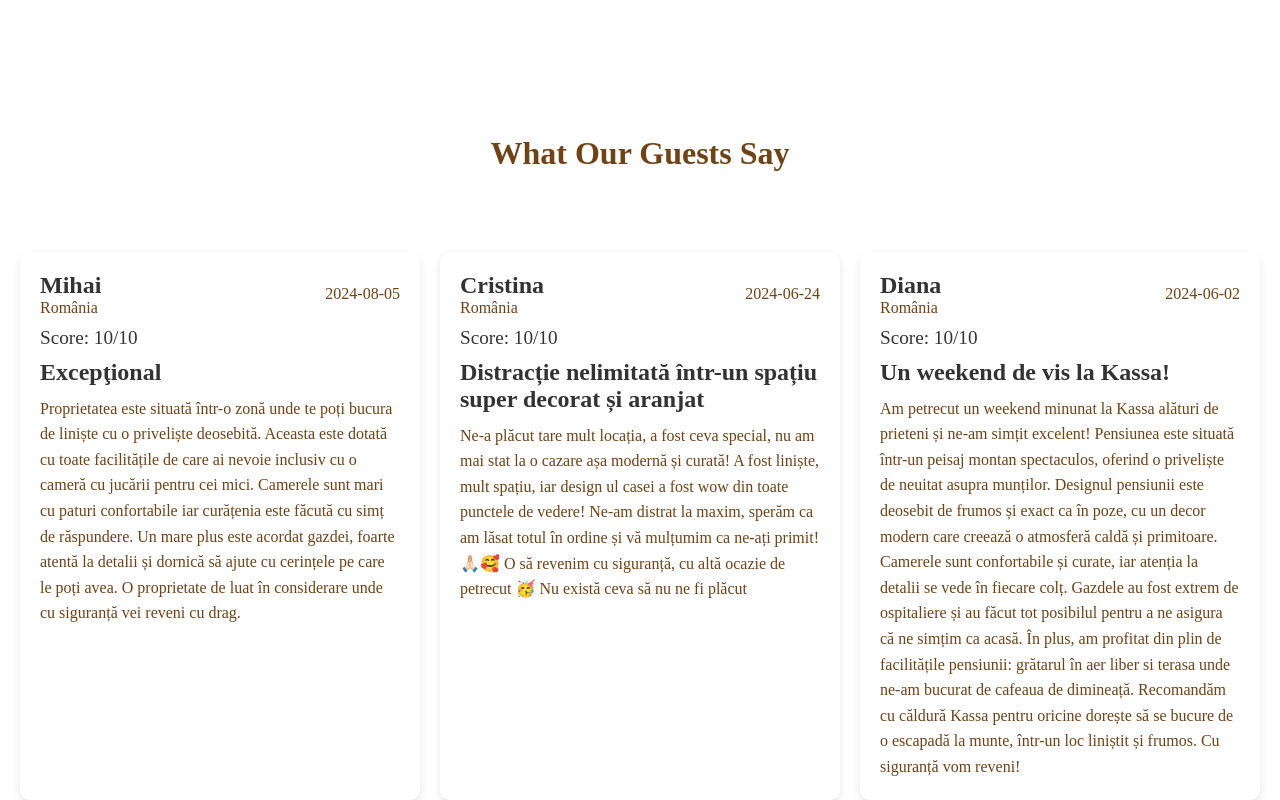
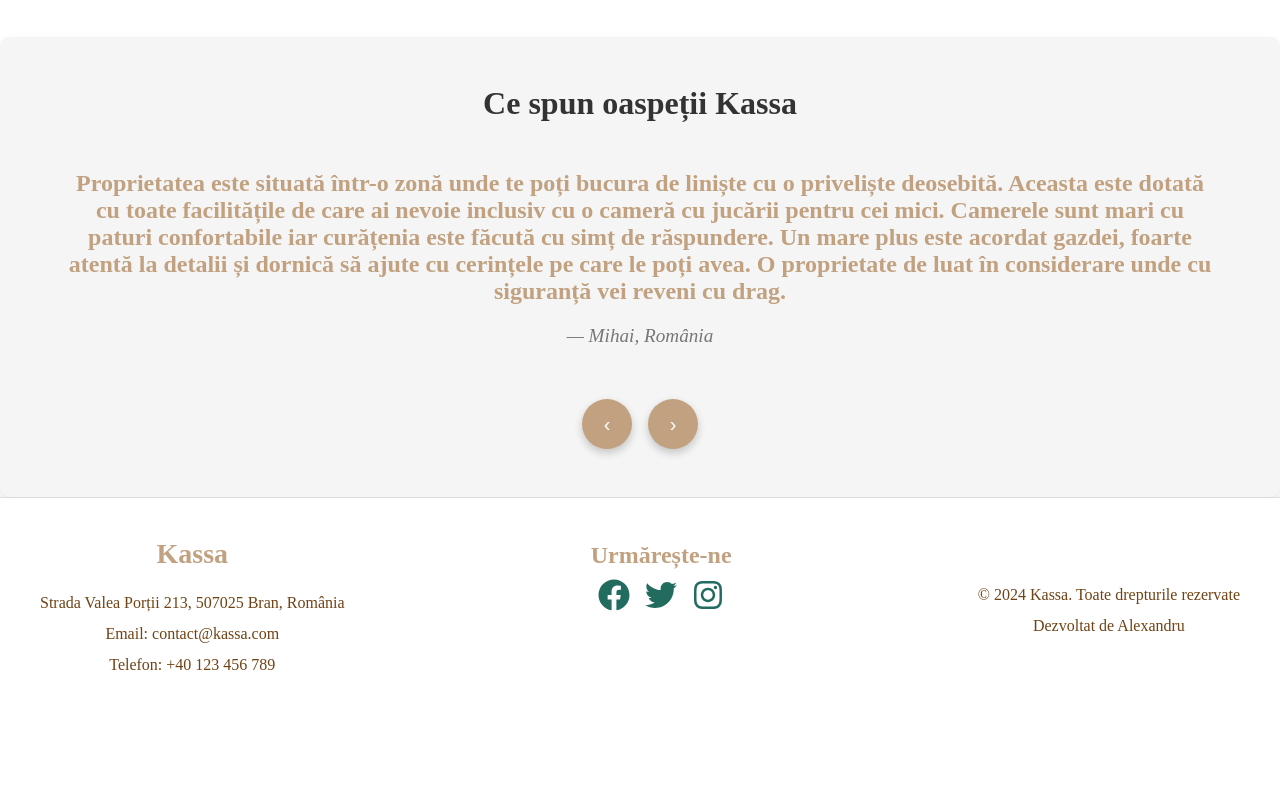
Before and after one commit to Alexandru-Dumitrel-Gheorghe/Kassa-Pension-V2, a React (Create React App) app: page / in a window 1280 px wide. Shown: the part 3240-4040 px from the top of the page. After the commit the page ends 3962 px from the top, so only its background shows below. Built offline with nearby package versions, Linux system fonts and the light colour scheme.

Commit message:
Major Updates

```diff
--- a/src/components/Prices/AccommodationInfo.css
+++ b/src/components/Prices/AccommodationInfo.css
@@ -1,13 +1,3 @@
-:root {
-  --primary-color: #d4af37;
-  --secondary-color: #007bff;
-  --background-color: #f1f1f1;
-  --text-color: #333;
-  --light-text-color: #666;
-  --box-shadow-color: rgba(0, 0, 0, 0.1);
-  --hover-box-shadow-color: rgba(0, 0, 0, 0.2);
-}
-
 .accommodation-info {
   padding: 2rem;
   background-color: var(--background-color);
--- a/src/components/Prices/PriceRooms.css
+++ b/src/components/Prices/PriceRooms.css
@@ -3,6 +3,7 @@
   background-color: var(--background-color);
   color: var(--text-color);
   text-align: center; /* Centrare text pentru titlu și descriere */
+  overflow: hidden;
 }
 
 .rooms-title {
--- a/src/components/home/BenefitsSection.css
+++ b/src/components/home/BenefitsSection.css
@@ -1,16 +1,3 @@
-:root {
-  --title-color: #333333;
-  --text-color: #704214;
-  --icons-color: #c1a17f;
-  --background-color: #ffffff;
-  --primary-color: #c1a17f;
-  --secondary-color: #704214;
-  --accent-color: #333333;
-  --shadow-color: rgba(0, 0, 0, 0.1);
-  --primary-font: "Lucida Handwriting", serif;
-  --heading-font: "Lucida Handwriting", serif;
-}
-
 body {
   background-color: var(--background-color);
   color: var(--text-color);
@@ -22,33 +9,39 @@ body {
   justify-content: center;
   align-items: center;
   padding: 40px 20px;
-  background-color: var(--background-color);
   text-align: center;
 }
 
 .atf-content {
-  max-width: 800px;
+  max-width: 900px;
   width: 100%;
   background: var(--background-color);
   border-radius: 15px;
-  box-shadow: 0 4px 8px var(--shadow-color);
-  padding: 20px;
+  box-shadow: 0 4px 12px var(--shadow-color);
+  padding: 40px 30px;
+  transition: transform 0.3s ease, box-shadow 0.3s ease;
+}
+
+.atf-content:hover {
+  transform: translateY(-10px);
+  box-shadow: 0 8px 24px var(--shadow-color);
 }
 
 .atf-content h3 {
   color: var(--primary-color);
-  font-size: 2rem;
-  margin-bottom: 20px;
+  font-size: 2.5rem;
+  margin-bottom: 30px;
+  font-family: var(--heading-font);
 }
 
 .atf-category {
-  margin-bottom: 20px;
+  margin-bottom: 30px;
 }
 
 .atf-category h4 {
-  font-size: 1.5rem;
+  font-size: 1.8rem;
   color: var(--secondary-color);
-  margin-bottom: 10px;
+  margin-bottom: 15px;
   border-bottom: 2px solid var(--primary-color);
   display: inline-block;
   padding-bottom: 5px;
@@ -62,8 +55,10 @@ body {
 .atf-category li {
   font-size: 1rem;
   color: var(--text-color);
-  margin: 5px 0;
+  margin: 10px 0;
   padding: 10px;
+  background: rgba(255, 255, 255, 0.1);
+  border-radius: 5px;
   transition: background 0.3s ease, transform 0.3s ease;
 }
 
@@ -77,19 +72,46 @@ body {
   background-color: var(--primary-color);
   color: white;
   border: none;
-  padding: 12px 24px;
-  font-size: 1rem;
+  padding: 15px 30px;
+  font-size: 1.2rem;
   cursor: pointer;
-  transition: background-color 0.3s;
-  border-radius: 5px;
+  transition: background-color 0.3s, transform 0.3s;
+  border-radius: 25px;
   margin-top: 20px;
 }
 
 .atf-button:hover {
   background-color: var(--accent-color);
+  transform: translateY(-5px);
 }
 
 @media (max-width: 992px) {
+  .atf-content {
+    padding: 30px 20px;
+  }
+
+  .atf-content h3 {
+    font-size: 2rem;
+  }
+
+  .atf-category h4 {
+    font-size: 1.5rem;
+  }
+
+  .atf-category li {
+    font-size: 0.9rem;
+  }
+
+  .atf-button {
+    font-size: 1rem;
+  }
+}
+
+@media (max-width: 768px) {
+  .atf-content {
+    padding: 20px 15px;
+  }
+
   .atf-content h3 {
     font-size: 1.8rem;
   }
@@ -99,7 +121,7 @@ body {
   }
 
   .atf-category li {
-    font-size: 0.9rem;
+    font-size: 0.85rem;
   }
 
   .atf-button {
@@ -107,27 +129,13 @@ body {
   }
 }
 
-@media (max-width: 768px) {
-  .atf-content h3 {
-    font-size: 1.6rem;
+@media (max-width: 576px) {
+  .atf-content {
+    padding: 15px 10px;
   }
 
-  .atf-category h4 {
-    font-size: 1.2rem;
-  }
-
-  .atf-category li {
-    font-size: 0.85rem;
-  }
-
-  .atf-button {
-    font-size: 0.85rem;
-  }
-}
-
-@media (max-width: 576px) {
   .atf-content h3 {
-    font-size: 1.4rem;
+    font-size: 1.5rem;
   }
 
   .atf-category h4 {
--- a/src/components/home/CardSection.css
+++ /dev/null
@@ -1,155 +0,0 @@
-:root {
-  --accent-color: #d4af37;
-  --bg-color: #f9f9f9;
-  --text-color: #333;
-  --card-bg-color: #ffffff;
-}
-
-.cs-card-section {
-  padding: 40px 20px;
-  background-color: var(--bg-color);
-  text-align: center;
-}
-
-.cs-section-title {
-  margin-bottom: 40px;
-  font-size: 2.5rem;
-  color: var(--accent-color);
-}
-
-.cs-facilities-list {
-  display: flex;
-  flex-wrap: wrap;
-  justify-content: center;
-  gap: 15px;
-  margin-bottom: 50px;
-}
-
-.cs-facility-item {
-  display: flex;
-  align-items: center;
-  padding: 10px 20px;
-  background: var(--card-bg-color);
-  border-radius: 12px;
-  box-shadow: 0 4px 12px rgba(0, 0, 0, 0.1);
-  transition: transform 0.3s, background-color 0.3s, box-shadow 0.3s;
-}
-
-.cs-facility-item:hover {
-  transform: scale(1.05);
-  background-color: var(--accent-color);
-  color: #fff;
-  box-shadow: 0 8px 16px rgba(0, 0, 0, 0.2);
-}
-
-.cs-facility-icon {
-  font-size: 1.8rem;
-}
-
-.cs-cards-container {
-  display: flex;
-  flex-wrap: wrap;
-  gap: 20px;
-  justify-content: center;
-}
-
-.cs-card {
-  position: relative;
-  background-color: var(--card-bg-color);
-  border-radius: 12px;
-  overflow: hidden;
-  width: 300px;
-  height: 200px;
-  box-shadow: 0 4px 12px rgba(0, 0, 0, 0.1);
-  transition: transform 0.3s;
-  cursor: pointer;
-}
-
-.cs-card:hover {
-  transform: scale(1.05);
-}
-
-.cs-card-img {
-  width: 100%;
-  height: 100%;
-  object-fit: cover;
-  transition: opacity 0.3s;
-}
-
-.cs-card-content {
-  position: absolute;
-  bottom: 0;
-  left: 0;
-  width: 100%;
-  background: rgba(0, 0, 0, 0.6);
-  color: #fff;
-  padding: 10px;
-  box-sizing: border-box;
-  border-bottom-left-radius: 12px;
-  border-bottom-right-radius: 12px;
-}
-
-.cs-card-title {
-  font-size: 1.2rem;
-  margin-bottom: 5px;
-}
-
-.cs-card-hover-text {
-  font-size: 0.9rem;
-}
-
-@media (max-width: 1200px) {
-  .cs-card {
-    width: 280px;
-    height: 180px;
-  }
-}
-
-@media (max-width: 992px) {
-  .cs-card {
-    width: 260px;
-    height: 160px;
-  }
-
-  .cs-facility-item {
-    padding: 10px 15px;
-  }
-}
-
-@media (max-width: 768px) {
-  .cs-card-section {
-    padding: 30px 10px;
-  }
-
-  .cs-cards-container {
-    flex-direction: column;
-    align-items: center;
-  }
-
-  .cs-card {
-    width: 90%;
-    height: auto;
-    margin-bottom: 20px;
-  }
-
-  .cs-facility-item {
-    width: 90%;
-  }
-}
-
-@media (max-width: 576px) {
-  .cs-card-section {
-    padding: 20px 10px;
-  }
-
-  .cs-card {
-    width: 100%;
-    height: auto;
-    margin-bottom: 15px;
-  }
-
-  .cs-facility-item {
-    width: 100%;
-    margin-bottom: 10px;
-  }
-}
--- a/src/components/home/RoomsSection.css
+++ b/src/components/home/RoomsSection.css
@@ -82,7 +82,7 @@
   }
 
   .view-all-rooms-button {
-    width: 100%;
+    width: 40%;
     padding: 12px;
     font-size: 16px;
   }
@@ -98,7 +98,7 @@
   }
 
   .view-all-rooms-button {
-    width: 100%;
+    width: 30%;
     padding: 10px;
     font-size: 14px;
   }
--- a/src/components/home/TestimonialSection.css
+++ b/src/components/home/TestimonialSection.css
@@ -1,81 +1,106 @@
-.testimonial-section {
-  padding: 50px 20px;
-  background-color: var(--background-color);
+.testimonial-container {
+  background-color: #f5f5f5;
+  color: var(--text-color);
   text-align: center;
+  padding: 3rem;
+  display: flex;
+  flex-direction: column;
+  align-items: center;
+  justify-content: center;
+  margin: 0 auto;
+  border-radius: 10px;
+  box-shadow: 0 4px 8px rgba(0, 0, 0, 0.1);
+  transition: background-color 0.3s ease, color 0.3s ease;
 }
 
 .section-title {
   font-size: 2rem;
-  color: var(--secondary-color);
-  margin-bottom: 80px;
+  color: var(--title-color);
+  margin-bottom: 2rem;
   font-family: var(--heading-font);
 }
 
-.testimonial-grid {
-  display: grid;
-  grid-template-columns: repeat(auto-fit, minmax(300px, 1fr));
-  gap: 20px;
+.testimonial-content {
+  margin-bottom: 2rem;
+  padding: 1rem;
+  transition: opacity 0.5s ease, transform 0.5s ease;
 }
 
-.testimonial-card {
-  padding: 20px;
-  background: var(--background-color);
-  border-radius: 10px;
-  box-shadow: 0 4px 8px var(--shadow-color);
-  text-align: left;
+.fade-in {
+  opacity: 1;
+  transform: translateY(0);
 }
 
-.testimonial-header {
-  display: flex;
-  justify-content: space-between;
-  align-items: center;
-  margin-bottom: 10px;
+.fade-out {
+  opacity: 0;
+  transform: translateY(20px);
 }
 
-.testimonial-name {
+#testimonial {
   font-size: 1.5rem;
   font-weight: bold;
-  color: var(--accent-color);
-  font-family: var(--heading-font);
+  margin-bottom: 1rem;
 }
 
-.testimonial-country,
-.testimonial-date {
-  font-size: 1rem;
-  color: var(--text-color);
+#author {
+  font-size: 1.2rem;
+  font-style: italic;
+  color: #777;
 }
 
-.testimonial-rating {
-  font-size: 1.2rem;
-  color: var(--accent-color);
-  margin-bottom: 10px;
+.testimonial-buttons {
+  display: flex;
+  gap: 1rem;
 }
 
-.testimonial-title {
-  font-size: 1.5rem;
-  font-weight: bold;
-  color: var(--accent-color);
-  margin-bottom: 10px;
+#prev-btn,
+#next-btn {
+  background-color: var(--icons-color);
+  border: none;
+  color: white;
+  padding: 10px 20px;
+  text-align: center;
+  text-decoration: none;
+  display: inline-block;
+  font-size: 20px;
+  cursor: pointer;
+  border-radius: 50%;
+  width: 50px;
+  height: 50px;
+  display: flex;
+  align-items: center;
+  justify-content: center;
+  transition: background-color 0.3s ease, transform 0.3s ease;
+  box-shadow: 0 4px 8px rgba(0, 0, 0, 0.2);
 }
 
-.testimonial-description {
-  font-size: 1rem;
-  color: var(--text-color);
-  line-height: 1.6;
+#prev-btn:hover,
+#next-btn:hover {
+  background-color: var(--title-color);
+  transform: scale(1.1);
 }
 
-/* Media Queries */
 @media (max-width: 768px) {
-  .section-title {
-    font-size: 1.5rem;
+  .testimonial-container {
+    padding: 2rem 1rem;
   }
 
-  .testimonial-name,
-  .testimonial-title {
+  .section-title {
+    font-size: 1.6rem;
+  }
+
+  #testimonial {
     font-size: 1.2rem;
   }
 
-  .testimonial-description {
-    font-size: 0.9rem;
+  #author {
+    font-size: 1rem;
+  }
+
+  #prev-btn,
+  #next-btn {
+    width: 40px;
+    height: 40px;
+    font-size: 18px;
   }
 }
--- a/src/components/home/TestimonialSection.jsx
+++ b/src/components/home/TestimonialSection.jsx
@@ -1,59 +1,66 @@
-import React from "react";
+import React, { useState } from "react";
 import "./TestimonialSection.css";
 
 const testimonials = [
   {
-    name: "Mihai",
-    country: "România",
-    date: "2024-08-05",
-    rating: 10,
-    title: "Excepţional",
-    description:
-      "Proprietatea este situată într-o zonă unde te poți bucura de liniște cu o priveliște deosebită. Aceasta este dotată cu toate facilitățile de care ai nevoie inclusiv cu o cameră cu jucării pentru cei mici. Camerele sunt mari cu paturi confortabile iar curățenia este făcută cu simț de răspundere. Un mare plus este acordat gazdei, foarte atentă la detalii și dornică să ajute cu cerințele pe care le poți avea. O proprietate de luat în considerare unde cu siguranță vei reveni cu drag.",
+    text: "Proprietatea este situată într-o zonă unde te poți bucura de liniște cu o priveliște deosebită. Aceasta este dotată cu toate facilitățile de care ai nevoie inclusiv cu o cameră cu jucării pentru cei mici. Camerele sunt mari cu paturi confortabile iar curățenia este făcută cu simț de răspundere. Un mare plus este acordat gazdei, foarte atentă la detalii și dornică să ajute cu cerințele pe care le poți avea. O proprietate de luat în considerare unde cu siguranță vei reveni cu drag.",
+    author: "Mihai, România",
   },
   {
-    name: "Cristina",
-    country: "România",
-    date: "2024-06-24",
-    rating: 10,
-    title: "Distracție nelimitată într-un spațiu super decorat și aranjat",
-    description:
-      "Ne-a plăcut tare mult locația, a fost ceva special, nu am mai stat la o cazare așa modernă și curată! A fost liniște, mult spațiu, iar design ul casei a fost wow din toate punctele de vedere! Ne-am distrat la maxim, sperăm ca am lăsat totul în ordine și vă mulțumim ca ne-ați primit! 🙏🏻🥰 O să revenim cu siguranță, cu altă ocazie de petrecut 🥳 Nu există ceva să nu ne fi plăcut",
+    text: "Ne-a plăcut tare mult locația, a fost ceva special, nu am mai stat la o cazare așa modernă și curată! A fost liniște, mult spațiu, iar design ul casei a fost wow din toate punctele de vedere! Ne-am distrat la maxim, sperăm ca am lăsat totul în ordine și vă mulțumim ca ne-ați primit! 🙏🏻🥰 O să revenim cu siguranță, cu altă ocazie de petrecut 🥳 Nu există ceva să nu ne fi plăcut",
+    author: "Cristina, România",
   },
   {
-    name: "Diana",
-    country: "România",
-    date: "2024-06-02",
-    rating: 10,
-    title: "Un weekend de vis la Kassa!",
-    description:
-      "Am petrecut un weekend minunat la Kassa alături de prieteni și ne-am simțit excelent! Pensiunea este situată într-un peisaj montan spectaculos, oferind o priveliște de neuitat asupra munților. Designul pensiunii este deosebit de frumos și exact ca în poze, cu un decor modern care creează o atmosferă caldă și primitoare. Camerele sunt confortabile și curate, iar atenția la detalii se vede în fiecare colț. Gazdele au fost extrem de ospitaliere și au făcut tot posibilul pentru a ne asigura că ne simțim ca acasă. În plus, am profitat din plin de facilitățile pensiunii: grătarul în aer liber si terasa unde ne-am bucurat de cafeaua de dimineață. Recomandăm cu căldură Kassa pentru oricine dorește să se bucure de o escapadă la munte, într-un loc liniștit și frumos. Cu siguranță vom reveni!",
+    text: "Pensiunea este situată într-un peisaj montan spectaculos, oferind o priveliște de neuitat asupra munților. Gazdele au fost extrem de ospitaliere și au făcut tot posibilul pentru a ne asigura că ne simțim ca acasă. În plus, am profitat din plin de facilitățile pensiunii: grătarul în aer liber si terasa unde ne-am bucurat de cafeaua de dimineață. Recomandăm cu căldură Kassa pentru oricine dorește să se bucure de o escapadă la munte, într-un loc liniștit și frumos. Cu siguranță vom reveni!",
+    author: "Diana, România",
   },
 ];
 
 const TestimonialSection = () => {
+  const [currentTestimonial, setCurrentTestimonial] = useState(0);
+  const [fade, setFade] = useState(true);
+
+  const toggleFade = () => {
+    setFade(false);
+    setTimeout(() => setFade(true), 500);
+  };
+
+  const prevTestimonial = () => {
+    toggleFade();
+    setTimeout(() => {
+      setCurrentTestimonial(
+        currentTestimonial === 0
+          ? testimonials.length - 1
+          : currentTestimonial - 1
+      );
+    }, 500);
+  };
+
+  const nextTestimonial = () => {
+    toggleFade();
+    setTimeout(() => {
+      setCurrentTestimonial(
+        currentTestimonial === testimonials.length - 1
+          ? 0
+          : currentTestimonial + 1
+      );
+    }, 500);
+  };
+
   return (
-    <div className="testimonial-section">
-      <h2 className="section-title">What Our Guests Say</h2>
-      <div className="testimonial-grid">
-        {testimonials.map((testimonial, index) => (
-          <div className="testimonial-card" key={index}>
-            <div className="testimonial-header">
-              <div>
-                <h3 className="testimonial-name">{testimonial.name}</h3>
-                <span className="testimonial-country">
-                  {testimonial.country}
-                </span>
-              </div>
-              <span className="testimonial-date">{testimonial.date}</span>
-            </div>
-            <div className="testimonial-rating">
-              Score: {testimonial.rating}/10
-            </div>
-            <h4 className="testimonial-title">{testimonial.title}</h4>
-            <p className="testimonial-description">{testimonial.description}</p>
-          </div>
-        ))}
+    <div className="testimonial-container">
+      <h2 className="section-title">Ce spun oaspeții Kassa</h2>
+      <div className={`testimonial-content ${fade ? "fade-in" : "fade-out"}`}>
+        <h1 id="testimonial">{testimonials[currentTestimonial].text}</h1>
+        <p id="author">— {testimonials[currentTestimonial].author}</p>
+      </div>
+      <div className="testimonial-buttons">
+        <button id="prev-btn" onClick={prevTestimonial}>
+          ‹
+        </button>
+        <button id="next-btn" onClick={nextTestimonial}>
+          ›
+        </button>
       </div>
     </div>
   );
--- a/src/i18n.js
+++ b/src/i18n.js
@@ -308,6 +308,7 @@ const resources = {
       living_area_beds: " sofa bed ",
       flat_screen_tv_with_cable: "Flat-screen TV with cable",
       Parking: "Parking",
+      rooms_subtitle: "Choose the room that suits you best",
     },
   },
   ro: {
@@ -628,6 +629,7 @@ const resources = {
       living_area_beds: " canapea extensibilă",
       change_language: "Schimbă Limba",
       Parking: "Parcare",
+      rooms_subtitle: "Alegeți camera care vi se potrivește cel mai bine",
     },
   },
 };
--- a/src/pages/Home.js
+++ b/src/pages/Home.js
@@ -2,7 +2,6 @@ import React from "react";
 import Navbar from "../components/Navbar";
 import HeaderHome from "../components/home/HeaderHome";
 import WelcomeSection from "../components/home/WelcomeSection";
-import BenefitsSection from "../components/home/BenefitsSection";
 import Footer from "../components/Footer";
 import InfoHome from "../components/home/InfoHome";
 import Facilitties from "../components/home/FacilityComponent";
@@ -21,7 +20,6 @@ const Home = () => {
       <RoomsSection />
       <Facilitties />
       <TestimonialSection />
-      <BenefitsSection />
       <Footer />
     </div>
   );
```
Also changed, not shown: src/components/home/CardSection.jsx (deleted, +0 -75 lines), src/components/home/VideoHeader.jsx (+22 -2 lines).
